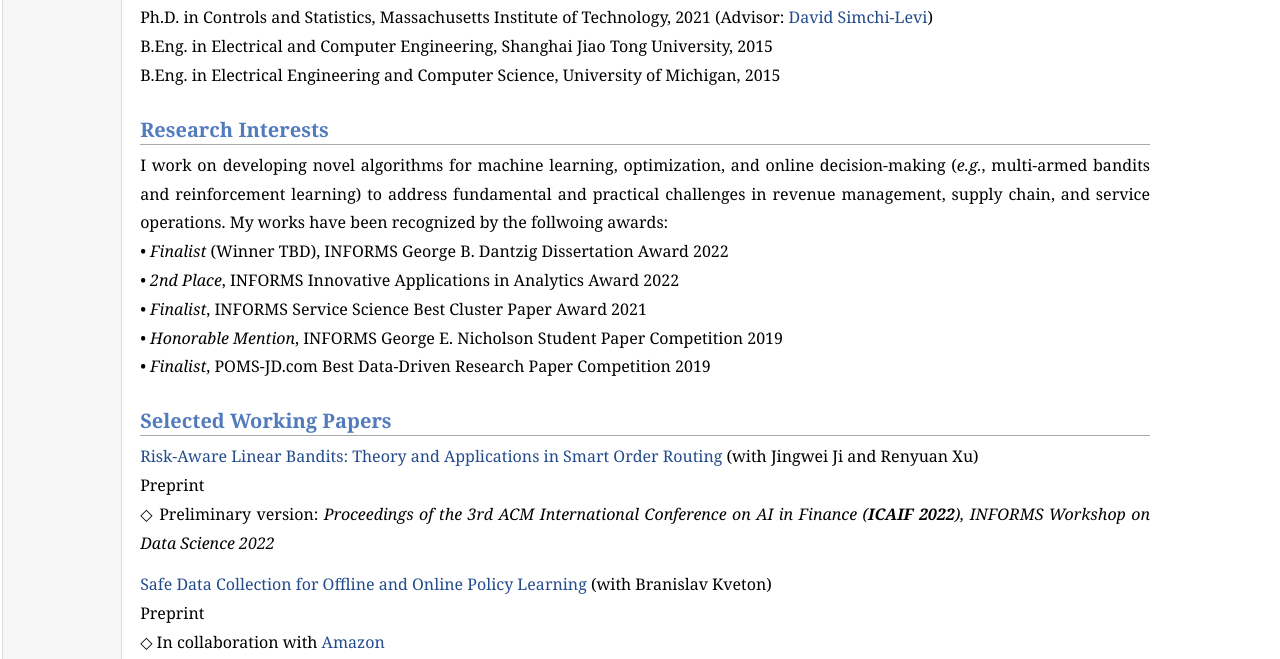
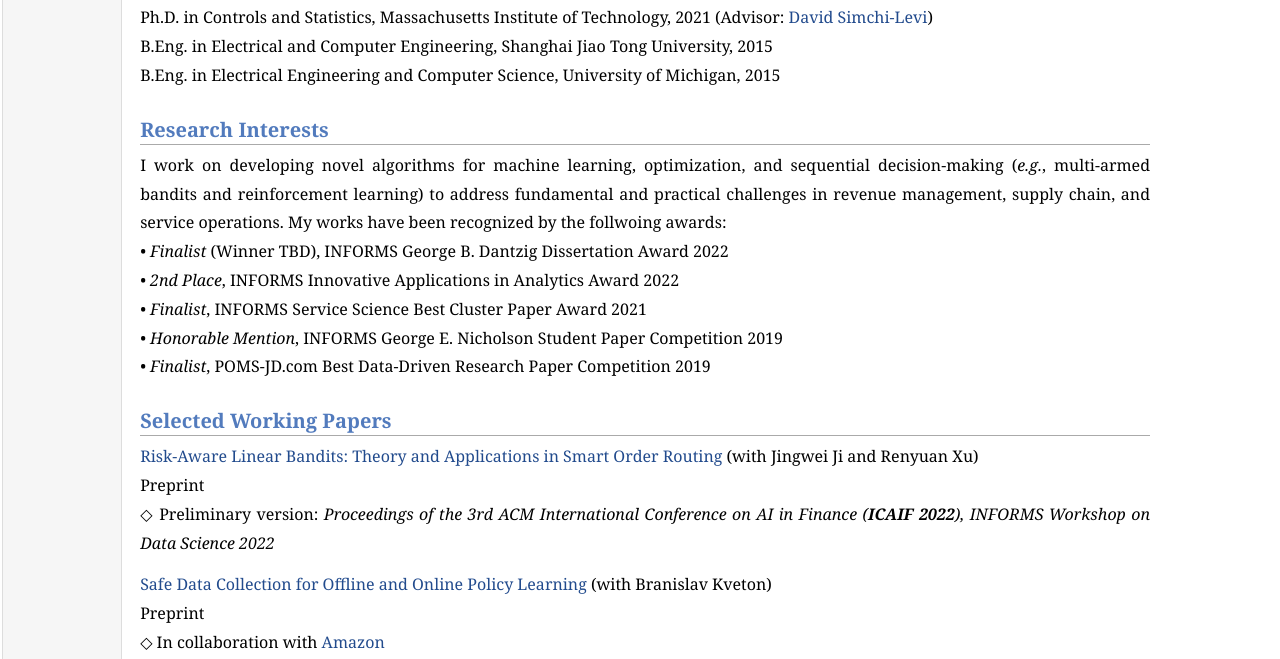
Before and after one commit to poyrazb/poyrazb.github.io, a plain HTML site: page index.html in a window 1280 px wide. Shown: the part 441-1100 px from the top of the page. Drawn offline with Linux system fonts and the light colour scheme.

Commit message:
Update index.html

```diff
--- a/index.html
+++ b/index.html
@@ -49,7 +49,7 @@ B.Eng. in Electrical Engineering and Computer Science, University of Michigan, 2
 <a name="award"></a>
 
 <h2>Research Interests</h2>
-<p class="big" align="justify"> I work on developing novel algorithms for machine learning, optimization, and online decision-making (<i>e.g.</i>, multi-armed bandits and reinforcement learning) to address fundamental and practical challenges in revenue management, supply chain, and service operations. My works have been recognized by the follwoing awards:<br>
+<p class="big" align="justify"> I work on developing novel algorithms for machine learning, optimization, and sequential decision-making (<i>e.g.</i>, multi-armed bandits and reinforcement learning) to address fundamental and practical challenges in revenue management, supply chain, and service operations. My works have been recognized by the follwoing awards:<br>
 &#8226; <i>Finalist</i> (Winner TBD), INFORMS George B. Dantzig Dissertation Award 2022<br/>
 &#8226; <i>2nd Place</i>, INFORMS Innovative Applications in Analytics Award 2022<br/>
 &#8226; <i>Finalist</i>, INFORMS Service Science Best Cluster Paper Award 2021<br/>
```
